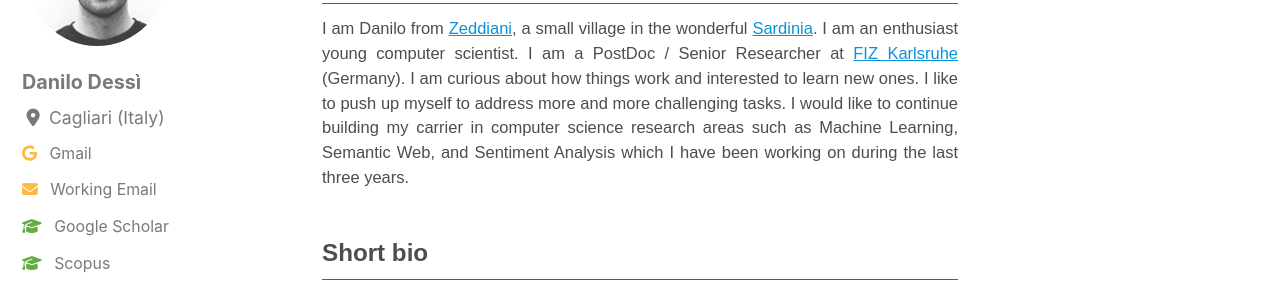
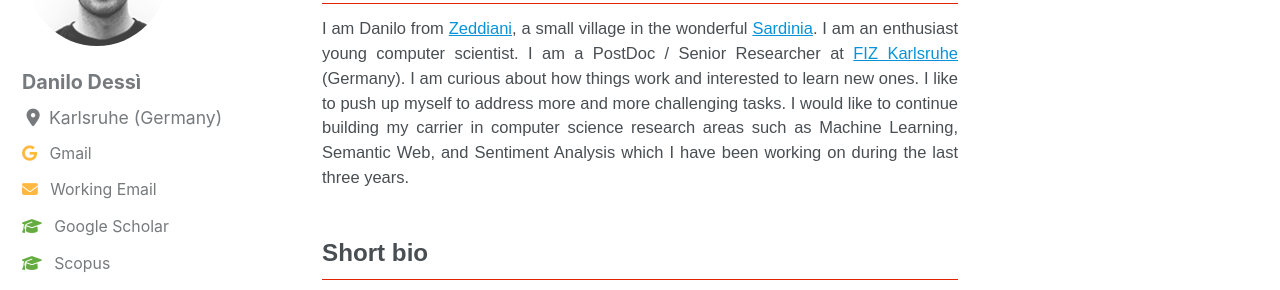
Before and after one commit to danilo-dessi/danilo-dessi.github.io, a Jekyll site: the page built from index.md, in a window 1280 px wide. Shown: the part 211-501 px from the top of the page. Built offline with Jekyll 4.4.1, drawn with Linux system fonts in a browser that asks for light colours; cached includes are drawn as plain includes; nearby versions of some CDN libraries; the list of posts is cut into pages by our own code.

Commit message:
update publications and people pages

```diff
--- a/_config.yml
+++ b/_config.yml
@@ -111,7 +111,7 @@ author:
   name             : "Danilo Dessì"
   avatar           : "/assets/images/photo_2.png"
   bio              :
-  location         : "Cagliari (Italy)"
+  location         : "Karlsruhe (Germany)"
   email            :
   links            :
     - label        : "Gmail"
```
